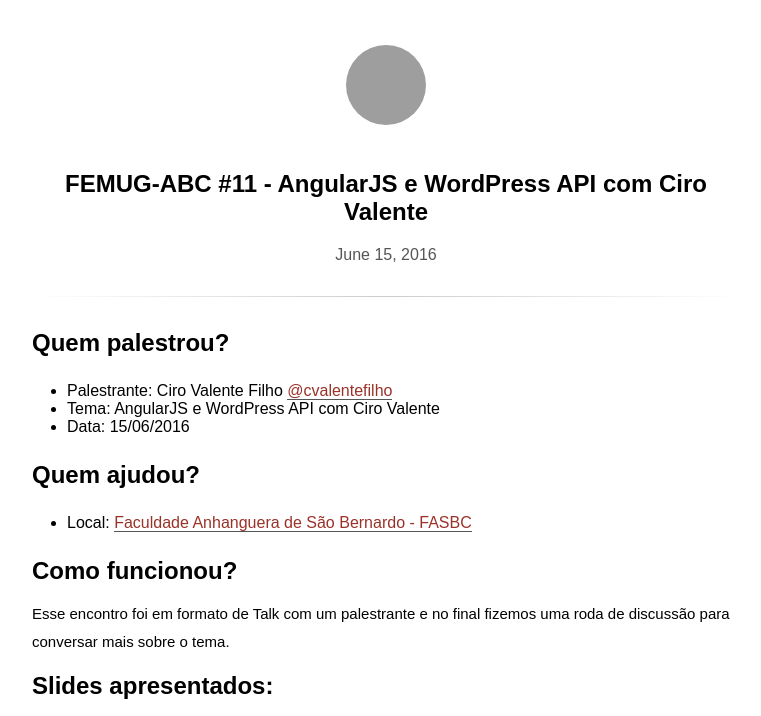
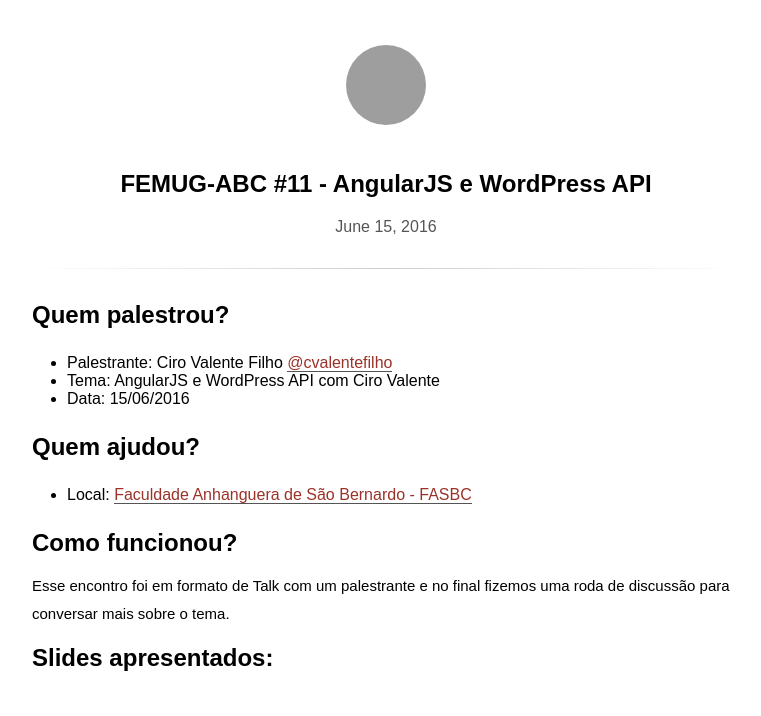
Before and after one commit to femug-abc/femug-abc.github.io, a Jekyll site: the page built from _posts/2016-06-15-angularjs-e-wordpress-api.md, in a window 1280 px wide and 1400 px high, cut to the strip 0-716 px from the top of the window. Shown: the whole strip, without its empty margins (254-1015 px from the left). Built offline with Jekyll 4.4.1, drawn with Linux system fonts in a browser that asks for light colours; some web fonts are replaced; comment, search, counter and statistics services are not loaded; grey boxes are pictures that could not be loaded.

Commit message:
Bugfix on Post #11 FEMUG ABC

```diff
--- a/_posts/2016-06-15-angularjs-e-wordpress-api.md
+++ b/_posts/2016-06-15-angularjs-e-wordpress-api.md
@@ -1,6 +1,6 @@
 ---
 layout:     post
-title:      "FEMUG-ABC #11 - AngularJS e WordPress API com Ciro Valente"
+title:      "FEMUG-ABC #11 - AngularJS e WordPress API"
 date:       2016-06-15
 summary:    AngularJS e WordPress API com Ciro Valente
 categories: melhores-praticas acessibilidade html css javascript
@@ -22,7 +22,9 @@
 
 <iframe src="//pt.slideshare.net/slideshow/embed_code/key/DX42jdFPYdlT7t" width="595" height="485" frameborder="0" marginwidth="0" marginheight="0" scrolling="no" style="border:1px solid #CCC; border-width:1px; margin-bottom:5px; max-width: 100%;" allowfullscreen> </iframe>
 
-##Links
+
+## Links
+
 **WordPress:Calypso:**
 
  * [https://developer.wordpress.com/calypso/](https://developer.wordpress.com/calypso/)
```
